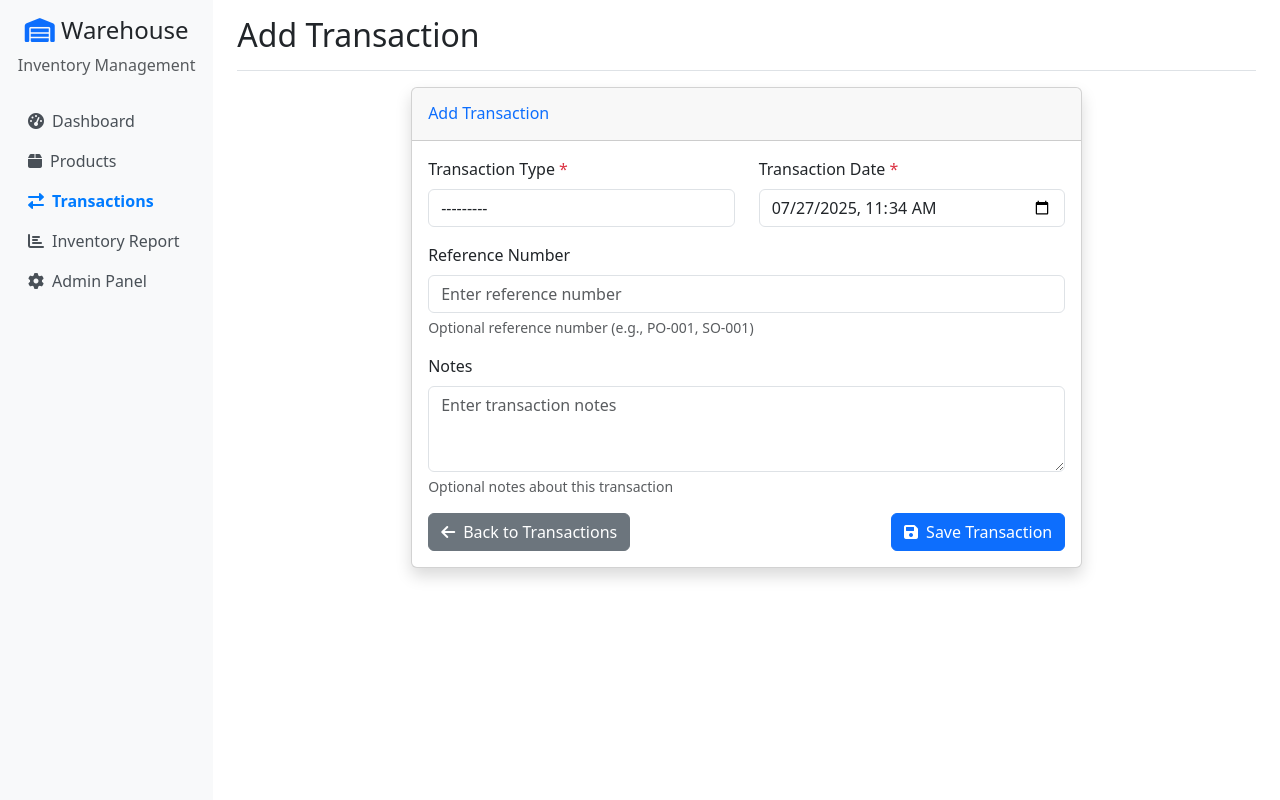
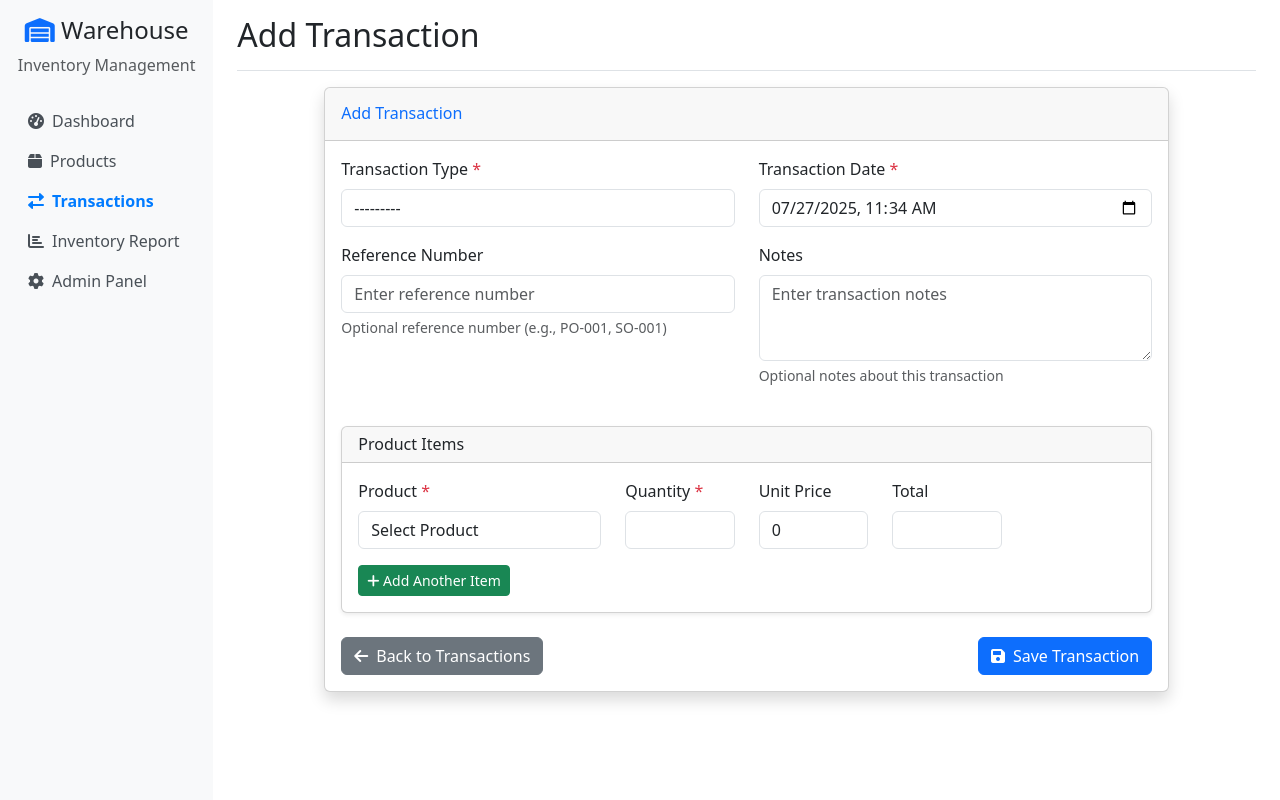
Before and after one commit to a-Ryukendo/warehouse, a Django app: page /inventory/transactions/add/ in a window 1280 px wide. Run offline with Django 5.2, Linux system fonts and the light colour scheme; data comes from the database, SQL or seed files in the repository.

Commit message:
Add files via upload

```diff
--- a/inventory/templates/inventory/transaction_form.html
+++ b/inventory/templates/inventory/transaction_form.html
@@ -5,15 +5,16 @@
 
 {% block content %}
 <div class="row justify-content-center">
-    <div class="col-lg-8">
+    <div class="col-lg-10">
         <div class="card shadow">
             <div class="card-header py-3">
                 <h6 class="m-0 font-weight-bold text-primary">{{ title }}</h6>
             </div>
             <div class="card-body">
-                <form method="post">
+                <form method="post" id="transactionForm">
                     {% csrf_token %}
 
+                    <!-- Transaction Header -->
                     <div class="row">
                         <div class="col-md-6">
                             <div class="mb-3">
@@ -48,6 +49,8 @@
                         </div>
                     </div>
 
+                    <div class="row">
+                        <div class="col-md-6">
                             <div class="mb-3">
                                 <label for="{{ form.reference_no.id_for_label }}" class="form-label">
                                     Reference Number
@@ -62,7 +65,9 @@
                                 {% endif %}
                                 <div class="form-text">Optional reference number (e.g., PO-001, SO-001)</div>
                             </div>
+                        </div>
 
+                        <div class="col-md-6">
                             <div class="mb-3">
                                 <label for="{{ form.notes.id_for_label }}" class="form-label">
                                     Notes
@@ -77,8 +82,54 @@
                                 {% endif %}
                                 <div class="form-text">Optional notes about this transaction</div>
                             </div>
+                        </div>
+                    </div>
 
-                    <div class="d-flex justify-content-between">
+                    <!-- Product Items Section -->
+                    <div class="card mt-4">
+                        <div class="card-header">
+                            <h6 class="mb-0">Product Items</h6>
+                        </div>
+                        <div class="card-body">
+                            <div id="productItems">
+                                <div class="product-item row mb-3">
+                                    <div class="col-md-4">
+                                        <label class="form-label">Product <span class="text-danger">*</span></label>
+                                        <select name="product_id[]" class="form-control" required>
+                                            <option value="">Select Product</option>
+                                            {% for product in products %}
+                                                <option value="{{ product.product_id }}">{{ product.product_id }} - {{ product.name }}</option>
+                                            {% endfor %}
+                                        </select>
+                                    </div>
+                                    <div class="col-md-2">
+                                        <label class="form-label">Quantity <span class="text-danger">*</span></label>
+                                        <input type="number" name="quantity[]" class="form-control" step="0.01" min="0.01" required>
+                                    </div>
+                                    <div class="col-md-2">
+                                        <label class="form-label">Unit Price</label>
+                                        <input type="number" name="unit_price[]" class="form-control" step="0.01" min="0" value="0">
+                                    </div>
+                                    <div class="col-md-2">
+                                        <label class="form-label">Total</label>
+                                        <input type="text" class="form-control total-amount" readonly>
+                                    </div>
+                                    <div class="col-md-2">
+                                        <label class="form-label">&nbsp;</label>
+                                        <button type="button" class="btn btn-danger btn-sm remove-item" style="display: none;">
+                                            <i class="fas fa-trash"></i> Remove
+                                        </button>
+                                    </div>
+                                </div>
+                            </div>
+
+                            <button type="button" class="btn btn-success btn-sm" id="addItem">
+                                <i class="fas fa-plus"></i> Add Another Item
+                            </button>
+                        </div>
+                    </div>
+
+                    <div class="d-flex justify-content-between mt-4">
                         <a href="{% url 'inventory:transaction_list' %}" class="btn btn-secondary">
                             <i class="fas fa-arrow-left me-2"></i>Back to Transactions
                         </a>
@@ -92,3 +143,42 @@
     </div>
 </div>
 {% endblock %}
+
+{% block extra_js %}
+<script>
+document.addEventListener('DOMContentLoaded', function() {
+    const addItemBtn = document.getElementById('addItem');
+    const productItems = document.getElementById('productItems');
+
+    // Add new item
+    addItemBtn.addEventListener('click', function() {
+        const newItem = productItems.children[0].cloneNode(true);
+        newItem.querySelectorAll('input, select').forEach(input => {
+            input.value = '';
+        });
+        newItem.querySelector('.remove-item').style.display = 'block';
+        productItems.appendChild(newItem);
+    });
+
+    // Remove item
+    productItems.addEventListener('click', function(e) {
+        if (e.target.classList.contains('remove-item') || e.target.closest('.remove-item')) {
+            if (productItems.children.length > 1) {
+                e.target.closest('.product-item').remove();
+            }
+        }
+    });
+
+    // Calculate totals
+    productItems.addEventListener('input', function(e) {
+        if (e.target.name === 'quantity[]' || e.target.name === 'unit_price[]') {
+            const item = e.target.closest('.product-item');
+            const quantity = parseFloat(item.querySelector('input[name="quantity[]"]').value) || 0;
+            const unitPrice = parseFloat(item.querySelector('input[name="unit_price[]"]').value) || 0;
+            const total = quantity * unitPrice;
+            item.querySelector('.total-amount').value = total.toFixed(2);
+        }
+    });
+});
+</script>
+{% endblock %}
--- a/inventory/views.py
+++ b/inventory/views.py
@@ -125,13 +125,71 @@ def add_transaction(request):
     if request.method == 'POST':
         form = StockTransactionForm(request.POST)
         if form.is_valid():
-            transaction_obj = form.save()
-            messages.success(request, 'Transaction added successfully!')
-            return redirect('inventory:transaction_detail', transaction_id=transaction_obj.transaction_id)
+            # Get product data from form
+            product_ids = request.POST.getlist('product_id[]')
+            quantities = request.POST.getlist('quantity[]')
+            unit_prices = request.POST.getlist('unit_price[]')
+
+            # Validate that we have at least one product
+            if not product_ids or not product_ids[0]:
+                messages.error(request, 'At least one product is required.')
+                products = Product.objects.all()
+                return render(request, 'inventory/transaction_form.html', {
+                    'form': form,
+                    'title': 'Add Transaction',
+                    'products': products
+                })
+
+            try:
+                with transaction.atomic():
+                    # Save the transaction
+                    transaction_obj = form.save()
+
+                    # Save transaction details
+                    for i in range(len(product_ids)):
+                        if product_ids[i]:  # Skip empty product selections
+                            product = Product.objects.get(product_id=product_ids[i])
+                            quantity = Decimal(quantities[i])
+                            unit_price = Decimal(unit_prices[i] or 0)
+
+                            # Create stock detail
+                            StockDetail.objects.create(
+                                transaction=transaction_obj,
+                                product=product,
+                                quantity=quantity,
+                                unit_price=unit_price
+                            )
+
+                            # Update inventory balance
+                            balance, created = InventoryBalance.objects.get_or_create(product=product)
+                            if transaction_obj.transaction_type == 'IN':
+                                balance.current_quantity += quantity
+                            elif transaction_obj.transaction_type == 'OUT':
+                                balance.current_quantity -= quantity
+                            balance.save()
+
+                    messages.success(request, 'Transaction added successfully!')
+                    return redirect('inventory:transaction_detail', transaction_id=transaction_obj.transaction_id)
+
+            except Exception as e:
+                messages.error(request, f'Error creating transaction: {str(e)}')
+                products = Product.objects.all()
+                return render(request, 'inventory/transaction_form.html', {
+                    'form': form,
+                    'title': 'Add Transaction',
+                    'products': products
+                })
     else:
         form = StockTransactionForm()
 
-    return render(request, 'inventory/transaction_form.html', {'form': form, 'title': 'Add Transaction'})
+    # Get all products for the dropdown
+    products = Product.objects.all()
+
+    return render(request, 'inventory/transaction_form.html', {
+        'form': form,
+        'title': 'Add Transaction',
+        'products': products
+    })
 
 
 def inventory_report(request):
```
Lines whose indentation alone changed are shown as unchanged.
